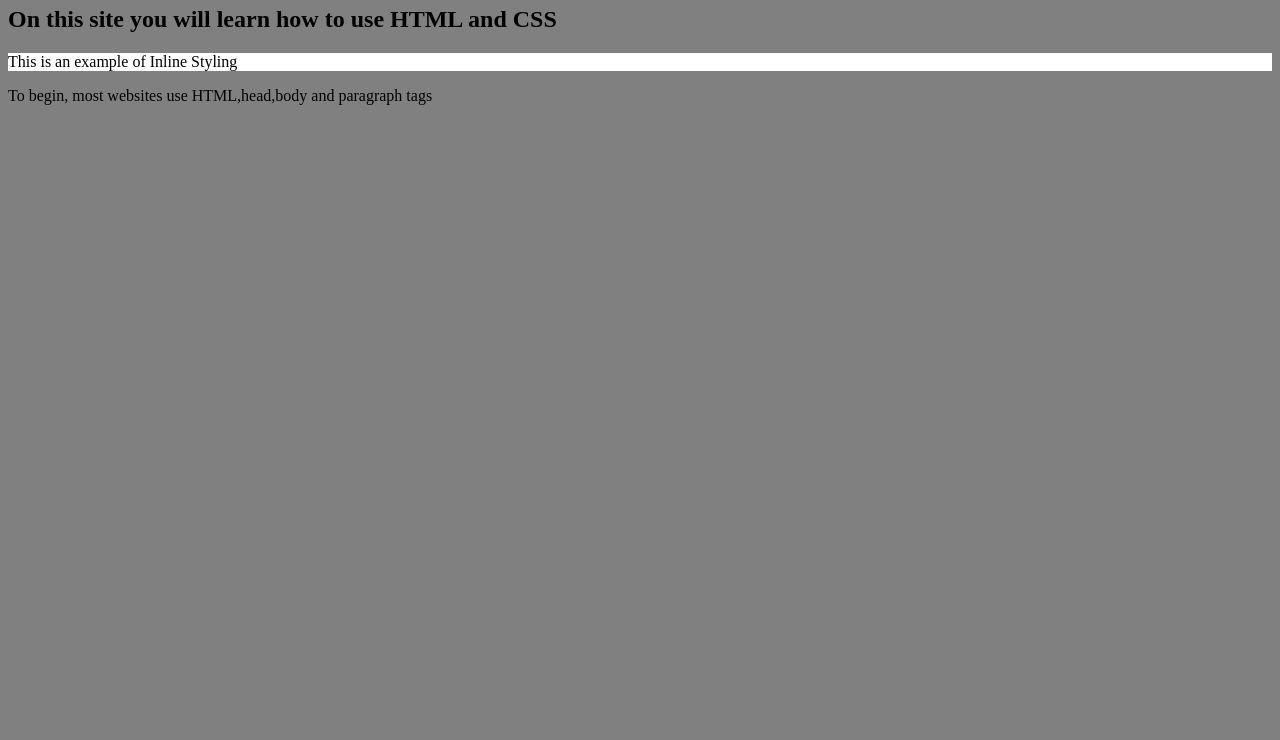
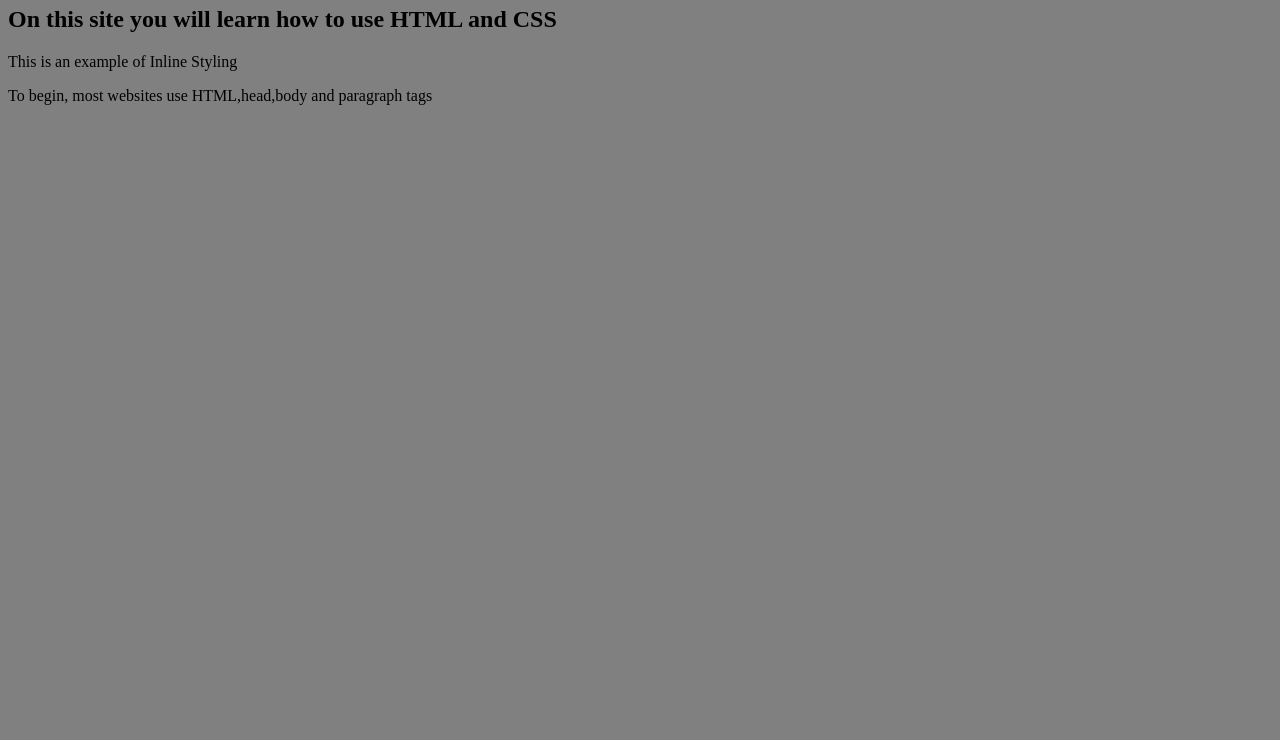
Before and after one commit to mando7k/WebEd, a plain HTML site: page index.html in a window 1280 px wide. Shown: the part 60-800 px from the top of the page. Drawn offline with Linux system fonts and the light colour scheme.

Commit message:
Update index.html

```diff
--- a/index.html
+++ b/index.html
@@ -13,7 +13,7 @@
 <body>
 <h1> Welcome to WebEd </h1>
 <h2> On this site you will learn how to use HTML and CSS </h2>
-  <p style="color:black;background-color:white;">
+  <p style="color:black;background-color:grey;">
     This is an example of Inline Styling
   </p>
 <p> To begin, most websites use HTML,head,body and paragraph tags </p>
```
